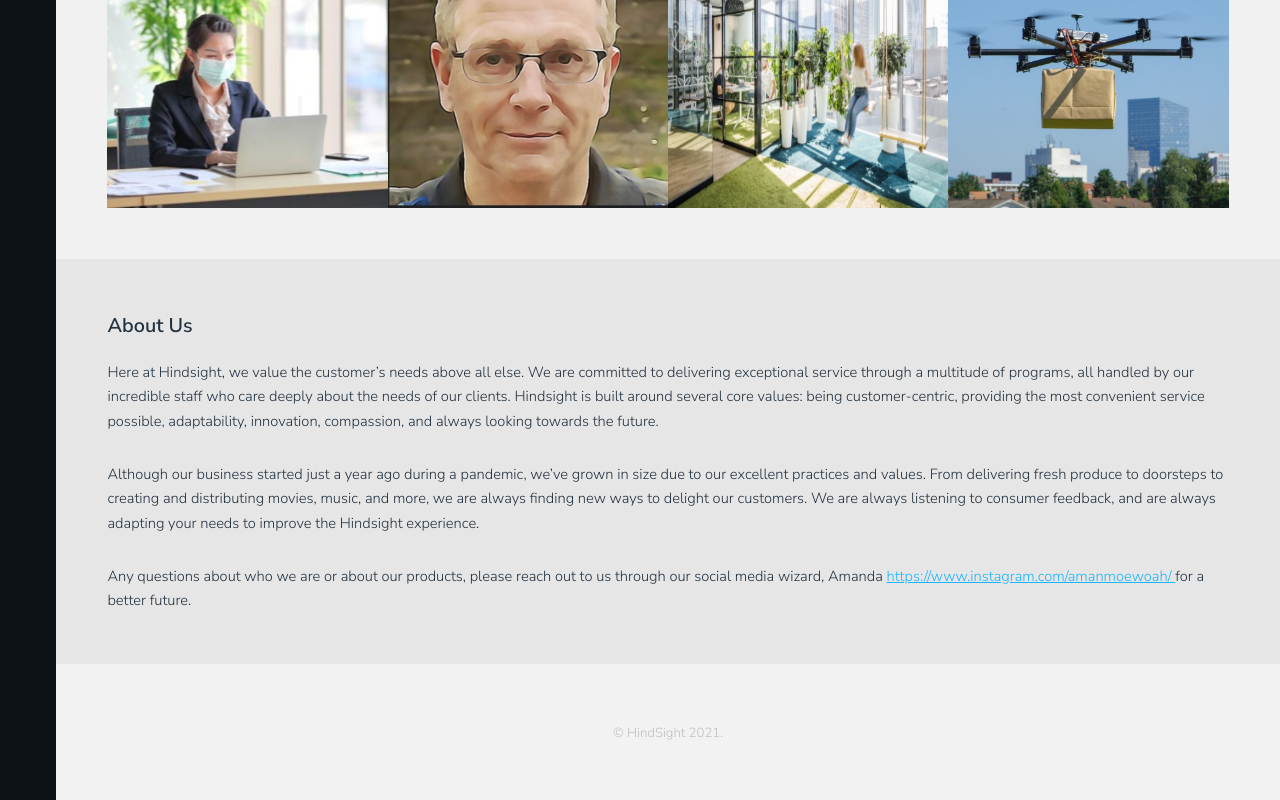
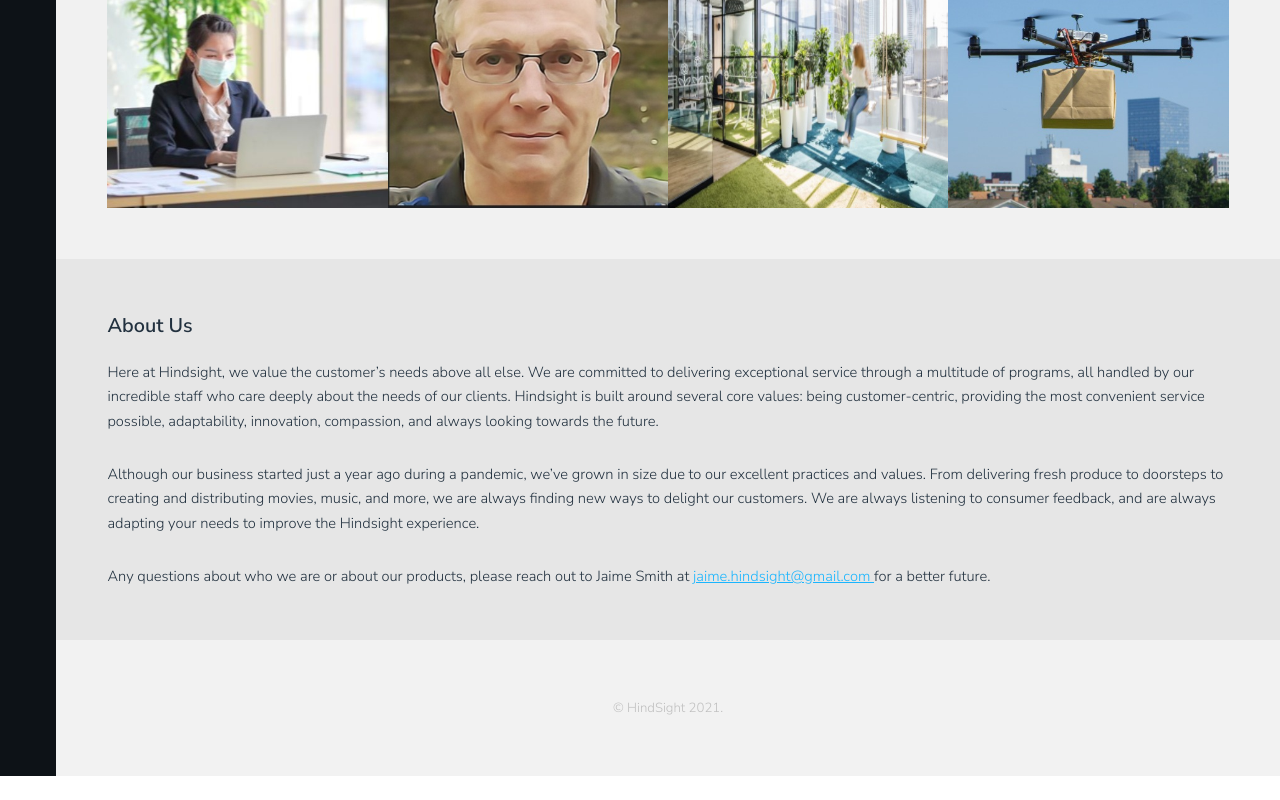
Before and after one commit to 75pearsinabunch/ARTG134, a plain HTML site: page gallery.html in a window 1280 px wide. Shown: the part 821-1621 px from the top of the page. After the commit the page ends 1597 px from the top, so only its background shows below. Drawn offline with Linux system fonts and the light colour scheme.

Commit message:
Update gallery.html

```diff
--- a/gallery.html
+++ b/gallery.html
@@ -17,7 +17,7 @@
 				<li><a href="index.html"><span class="icon fa-home"></span></a></li>
 				<li><a href="gallery.html" class="active"><span class="icon fa-camera-retro"></span></a></li>
 				<li><a href="generic.html"><span class="icon fa-file-text-o"></span></a></li>
-				<li><a href="trailer.html"><span class="icon fa-file-movie-o"></span></a></li>
+				<li><a href="ceo.html"><span class="icon fa-trophy"></span></a></li>
 			</ul>
 		</nav>
 
@@ -107,8 +107,8 @@
 							feedback, and are always adapting your needs to improve the
 							Hindsight experience. </p>
 						<p id="bio_id">Any questions about who we are or about our products,
-							please reach out to us through our social media wizard, Amanda
-							<a href="https://www.instagram.com/amanmoewoah/">https://www.instagram.com/amanmoewoah/
+							please reach out to Jaime Smith at
+							<a href="mailto:jaime.hindsight@gmail.com">jaime.hindsight@gmail.com
 							</a> for a better future.</p>
 
 						</div>
```
